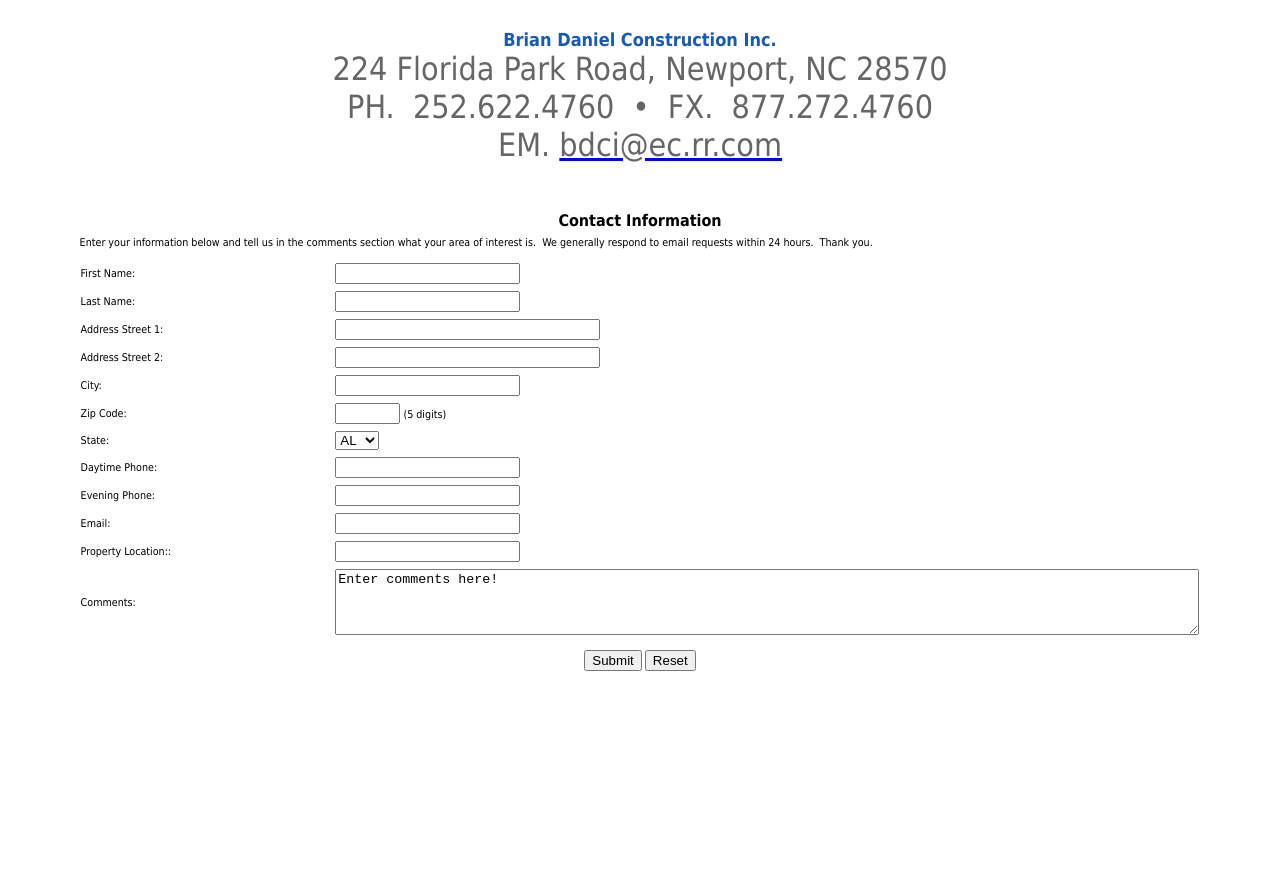
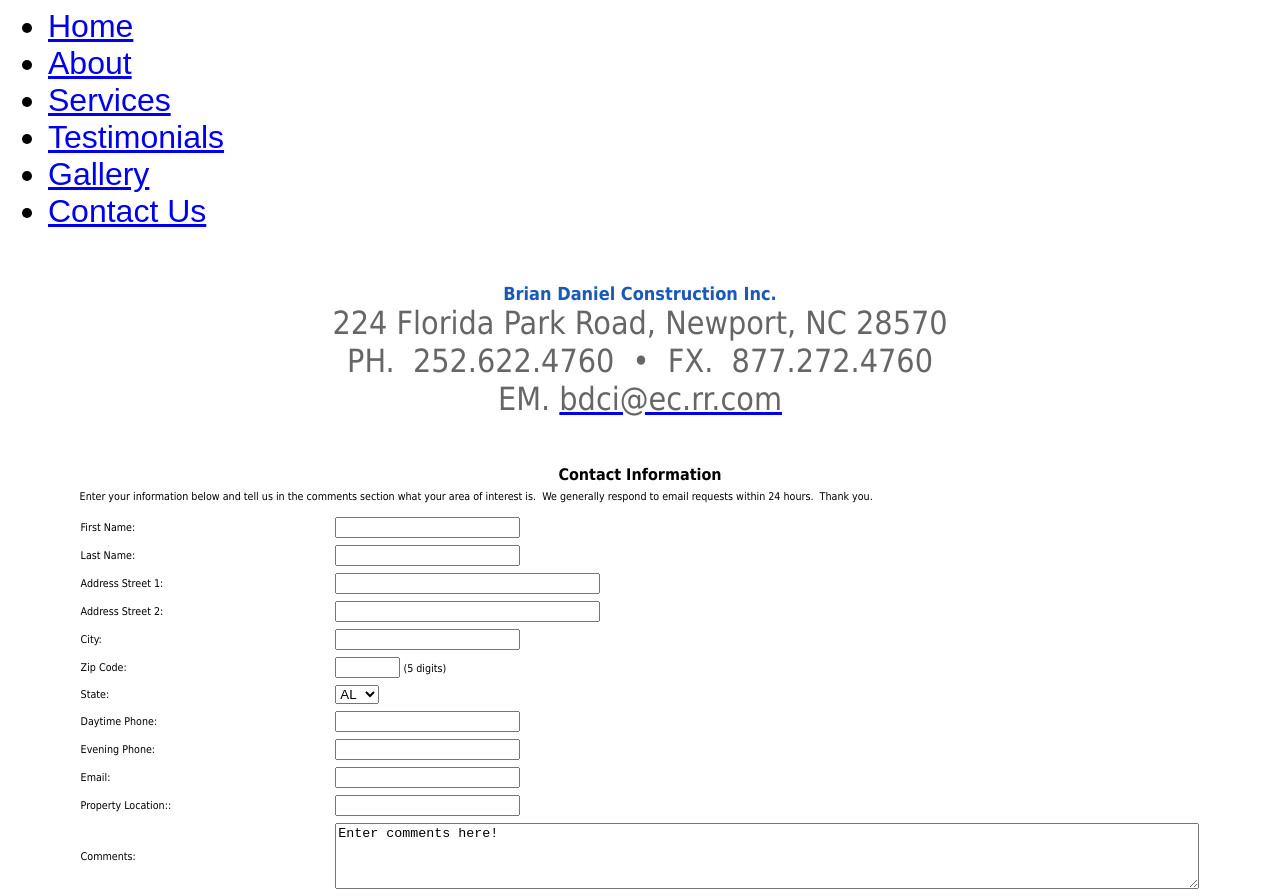
Before and after one commit to maceyj101/maceyj101.github.io, a plain HTML site: page contact.html in a window 1280 px wide. Shown: the top 895 px of the page. Before the commit the page ends 800 px from the top, so only its background shows below. Drawn offline with Linux system fonts and the light colour scheme.

Commit message:
contact navigation

```diff
--- a/contact.html
+++ b/contact.html
@@ -9,6 +9,18 @@
 
     </style>
     <body>
+<!--NAVIGATION BAR-->
+<nav class="topnav">
+    <ul>
+      <li><a href="#">Home</a></li>
+      <li><a href="#">About</a></li>
+      <li><a href="#">Services</a></li>
+      <li><a href="#">Testimonials</a></li>
+      <li><a href="#">Gallery</a></li>
+      <li><a href="#">Contact Us</a></li>
+    </ul>
+  </nav>
+<!--NAVIGATION BAR END-->
         <div style="display:block;zoom:1" ><div id="content1"><div style="display:block;" ><div style="display:block;" ><div style="text-align: center;"><font color="#1a5ab7" style="font-size: 18px;"><b><font face="Tahoma, Geneva, sans-serif" style="font-size: 18px;"><br />
             Brian Daniel Construction Inc.</font></b></font><br />
             <font face="Tahoma, Geneva, sans-serif" color="#686565">
--- a/stylesheet.css
+++ b/stylesheet.css
@@ -14,3 +14,4 @@
 @media screen and (min-width: 768px) {
 
 }
+/*CONTACT US PAGE*/
```
